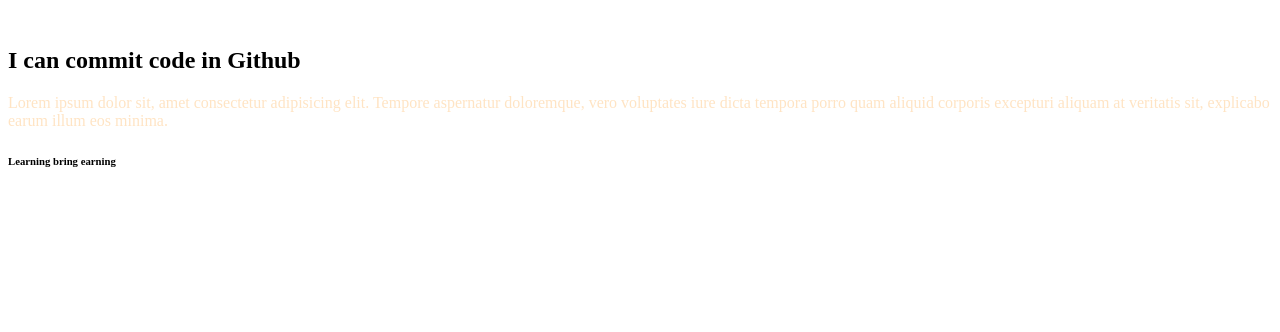
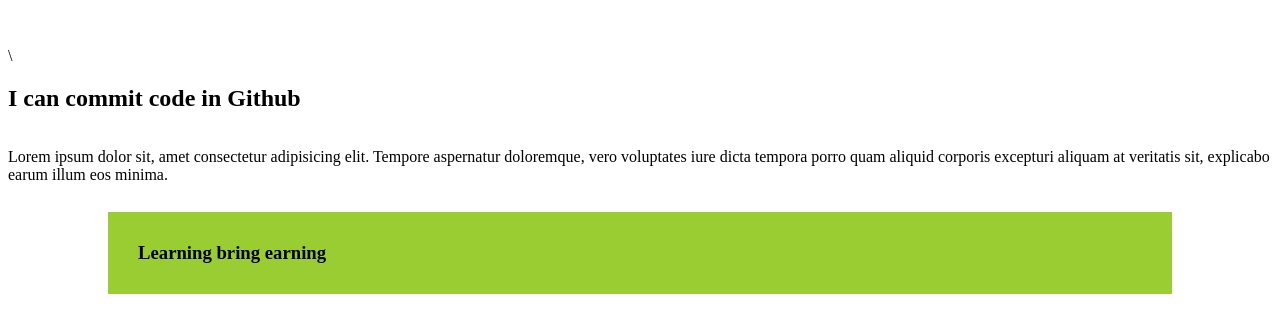
Before and after one commit to AhsanulMohsin/my-repo, a plain HTML site: page index.html in a window 1280 px wide. Shown: the part 190-522 px from the top of the page. Drawn offline with Linux system fonts and the light colour scheme.

Commit message:
color change

```diff
--- a/index.html
+++ b/index.html
@@ -8,8 +8,12 @@
 </head>
 <body>
     <h1>Learnig Github</h1>
+    <div>
+
+
+\</div>
     <h2>I can commit code in Github</h2>
     <p>Lorem ipsum dolor sit, amet consectetur adipisicing elit. Tempore aspernatur doloremque, vero voluptates iure dicta tempora porro quam aliquid corporis excepturi aliquam at veritatis sit, explicabo earum illum eos minima.</p>
-    <h6>Learning bring earning</h6>
+    <h3>Learning bring earning</h3>
 </body>
 </html>
--- a/style.css
+++ b/style.css
@@ -1,5 +1,6 @@
 p{
-    color: bisque;
+    color: isque;
+    position: fixed;
 }
 h1{
     background-color: brown;
@@ -7,3 +8,9 @@
     padding: 50px;
     margin: 50px;
 }
+h3{
+    background-color: yellowgreen;
+    padding: 30px;
+    margin: 100px;
+
+}
```
Also changed, not shown: GitHub-logo.jpg (added).
